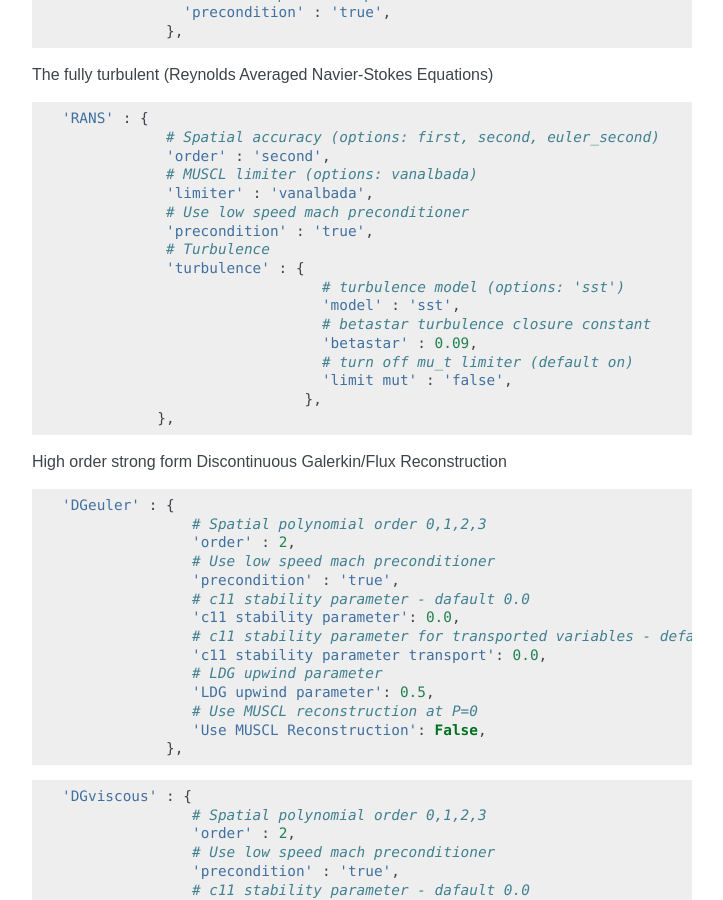
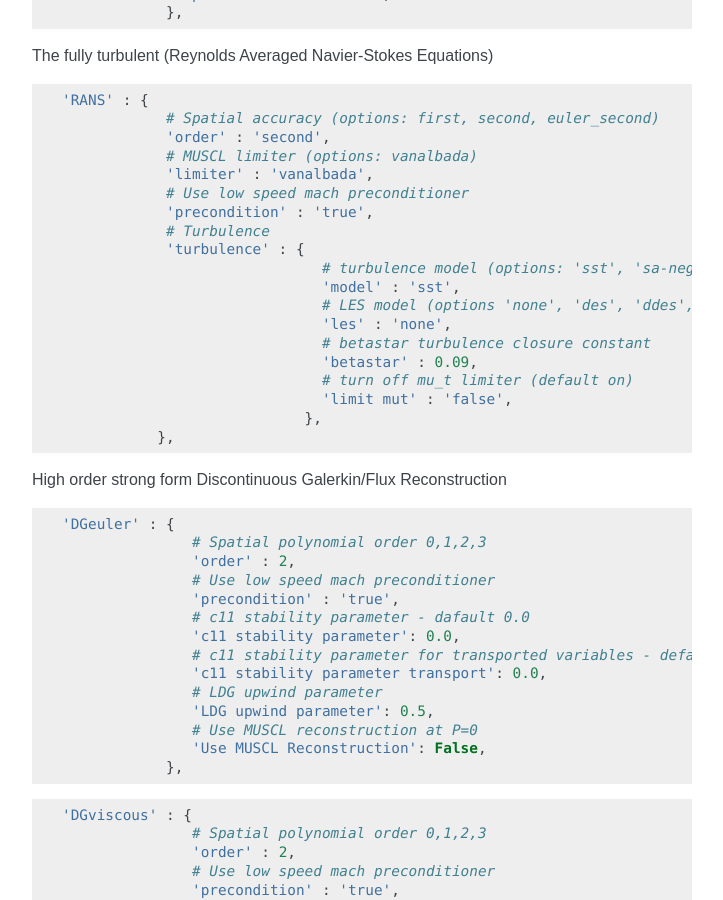
Before and after one commit to zCFD/zCFDguide, a Sphinx documentation site: the page built from docs/source/control-dict.rst, in a window 1280 px wide and 900 px high, scrolled down 5407 px. Shown: the whole window, without its empty margins (388-1111 px from the left). Built offline with Sphinx 7.4.7, drawn with Linux system fonts in a browser that asks for light colours; some of the changed text lies outside the part shown.

Commit message:
Resolved conflict

```diff
--- a/docs/source/control-dict.rst
+++ b/docs/source/control-dict.rst
@@ -176,7 +176,7 @@ LU-SGS
                  'name' : 'lu-sgs',
                },
     'lu-sgs' : {
-                'Number Of SGS Cycles' : '8',
+                'Number Of SGS Cycles' : 8,
                 'Min CFL' : 1.0,
                 'Max CFL' : 10.0,
                 'Jacobian Update Frequency' : 1,
@@ -292,8 +291,10 @@ The fully turbulent (Reynolds Averaged Navier-Stokes Equations)
                 'precondition' : 'true',
                 # Turbulence
                 'turbulence' : {
-                                  # turbulence model (options: 'sst')
+                                  # turbulence model (options: 'sst', 'sa-neg')
                                   'model' : 'sst',
+                                  # LES model (options 'none', 'des', 'ddes', 'sas')
+                                  'les' : 'none',
                                   # betastar turbulence closure constant
                                   'betastar' : 0.09,
                                   # turn off mu_t limiter (default on)
```
Also changed, not shown: other parts of docs/source/control-dict.rst (+1 -2 lines).
